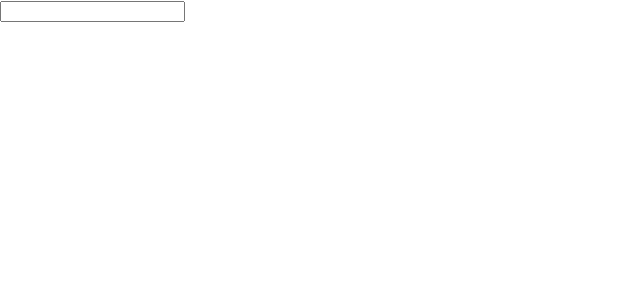
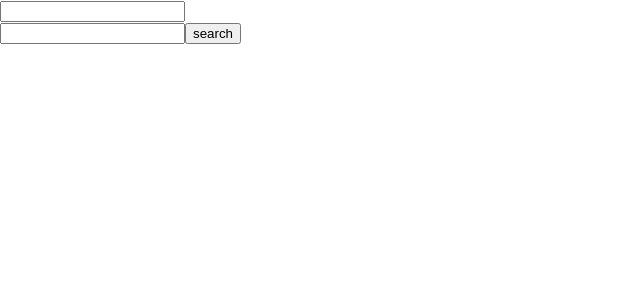
Before and after one commit to seongjin-an/idea-playground, a React (Create React App) app: page / in a window 1280 px wide. Shown: the top 300 px of the page, without its empty margins (0-640 px from the left). Built offline with nearby package versions, Linux system fonts and the light colour scheme.

Commit message:
useLocalStorage hook

```diff
--- a/src/App.tsx
+++ b/src/App.tsx
@@ -2,11 +2,15 @@ import React from 'react';
 import logo from './logo.svg';
 import './App.css';
 import ClickOutside from "./components/ClickOutside";
+import CustomHook from "./components/CustomHook";
 
 function App() {
-  return (
-    <ClickOutside/>
-  );
+    return (
+        <>
+            <ClickOutside/>
+            <CustomHook/>
+        </>
+    );
 }
 
 export default App;
--- /dev/null
+++ b/src/components/CustomHook.tsx
@@ -0,0 +1,26 @@
+import React, {ChangeEvent} from "react";
+import {useLocalStorage} from "../hooks/useLocalStorage";
+
+const CustomHook: React.FC = () => {
+    console.log('render')
+    const [keyword, setKeyword] = useLocalStorage('keyword')
+    const [result, setResult] = useLocalStorage('result')
+    const [typing, setTyping] = useLocalStorage('typing', 'false')
+    const handleChange = (event: ChangeEvent<HTMLInputElement>): void => {
+        setKeyword(event.target.value)
+        setTyping('true')
+    }
+    const handleClick = () => {
+        setTyping('false')
+        setResult(`we find results of ${keyword}`)
+    }
+    return (
+        <>
+            <input onChange={handleChange} value={keyword} />
+            <button onClick={handleClick}>search</button>
+            <p>{typing === 'true' ? `Looking for ${keyword}`: result}</p>
+        </>
+    )
+}
+
+export default CustomHook
--- /dev/null
+++ b/src/hooks/useLocalStorage.ts
@@ -0,0 +1,11 @@
+import React, {useEffect, useState} from "react";
+
+export const useLocalStorage = (itemName: string, value: string = '') => {
+    const [state, setState] = useState(() => {
+        return window.localStorage.getItem(itemName) || value
+    })
+    useEffect(() => {
+        window.localStorage.setItem(itemName, state)
+    }, [state])
+    return [state, setState] as const
+}
```
